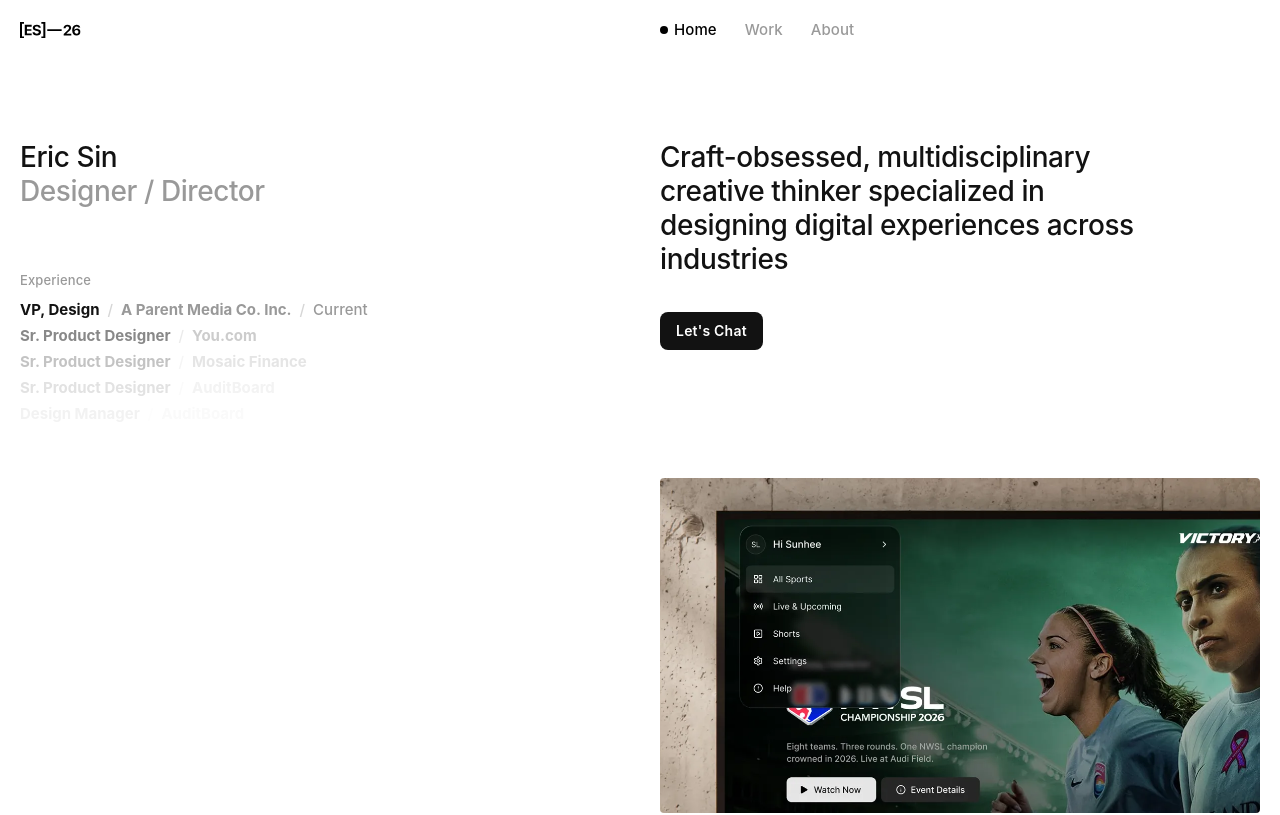
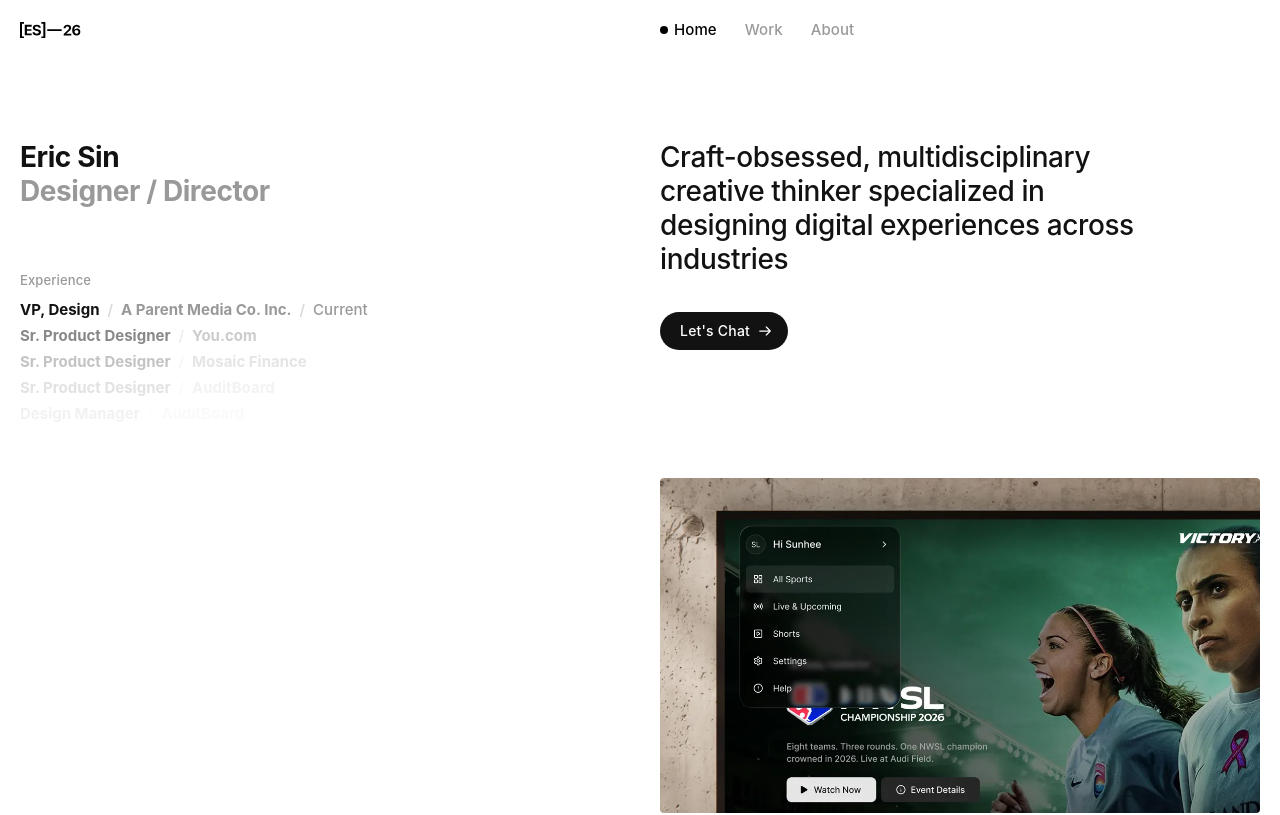
Before and after one commit to imericsin/ericsin, a React (Vite) app: page / in a window 1280 px wide. Shown: the top 815 px of the page. Built offline with nearby package versions, Linux system fonts and the light colour scheme; a web font is replaced by a local one.

Commit message:
feat: CTA button with Lottie arrow on hover, pill shape, semibold restored for hero name/title

```diff
--- a/package.json
+++ b/package.json
@@ -15,6 +15,7 @@
   "dependencies": {
     "cmdk": "^1.1.1",
     "gray-matter": "^4.0.3",
+    "lottie-react": "^2.4.1",
     "react": "^19.2.7",
     "react-dom": "^19.2.7",
     "react-markdown": "^10.1.0",
--- a/src/pages/Home.tsx
+++ b/src/pages/Home.tsx
@@ -1,7 +1,50 @@
-import { useEffect, useState } from 'react'
+import { useEffect, useRef, useState } from 'react'
 import { Link } from 'react-router-dom'
+import Lottie, { type LottieRefCurrentProps } from 'lottie-react'
 import Card from '../components/Card'
 import { useWorkIndex } from '../hooks/useWorkIndex'
+
+const ARROW_STATIC = (
+  <svg width="14" height="14" viewBox="0 0 14 14" fill="none" xmlns="http://www.w3.org/2000/svg">
+    <path d="M7.82227 2.5815C8.06634 2.33742 8.46198 2.33742 8.70605 2.5815L12.6836 6.55806C12.9277 6.80214 12.9277 7.19875 12.6836 7.44282L8.70605 11.4194C8.46198 11.6635 8.06634 11.6635 7.82227 11.4194C7.57819 11.1753 7.57819 10.7797 7.82227 10.5356L10.7324 7.62544H1.75781C1.41263 7.62544 1.13281 7.34562 1.13281 7.00044C1.13281 6.65526 1.41263 6.37544 1.75781 6.37544H10.7324L7.82227 3.46528C7.57819 3.22121 7.57819 2.82557 7.82227 2.5815Z" fill="white"/>
+  </svg>
+)
+
+function CtaButton() {
+  const [hovered, setHovered] = useState(false)
+  const [animData, setAnimData] = useState<object | null>(null)
+  const lottieRef = useRef<LottieRefCurrentProps>(null)
+
+  useEffect(() => {
+    fetch('/assets/arrow-lottie.json').then(r => r.json()).then(setAnimData)
+  }, [])
+
+  useEffect(() => {
+    if (!lottieRef.current) return
+    if (hovered) {
+      lottieRef.current.goToAndPlay(0)
+    } else {
+      lottieRef.current.stop()
+    }
+  }, [hovered])
+
+  return (
+    <a
+      className="home-cta-btn"
+      href="mailto:eric@2717.design"
+      onMouseEnter={() => setHovered(true)}
+      onMouseLeave={() => setHovered(false)}
+    >
+      <span className="home-cta-label">Let's Chat</span>
+      <span className="home-cta-icon">
+        {animData && hovered
+          ? <Lottie lottieRef={lottieRef} animationData={animData} loop={false} autoplay style={{ width: 14, height: 14 }} />
+          : ARROW_STATIC
+        }
+      </span>
+    </a>
+  )
+}
 
 function useAnaheimTime() {
   const [time, setTime] = useState('')
@@ -127,7 +170,7 @@ export default function Home() {
             Craft-obsessed, multidisciplinary creative thinker specialized in designing digital experiences across industries
           </p>
           <div className="anim" style={{ animationDelay: '0.2s' }}>
-            <a className="home-cta-btn" href="mailto:eric@2717.design">Let's Chat</a>
+            <CtaButton />
           </div>
         </div>
 
--- a/src/styles/globals.css
+++ b/src/styles/globals.css
@@ -287,8 +287,8 @@ body {
 .hero-text--stack .hero-name { color: var(--system-hero-secondary); }
 .hero-text--stack .hero-bio { flex: none; width: 100%; max-width: 420px; }
 .hero-left { display: flex; flex-direction: column; flex: 0 0 calc(50% - 4px); }
-.hero-name  { font-size: var(--type-display-size); font-weight: var(--type-display-weight); line-height: var(--type-display-lh); letter-spacing: var(--type-display-ls); color: var(--system-hero-primary); white-space: nowrap; }
-.hero-title { font-size: var(--type-display-size); font-weight: var(--type-display-weight); line-height: var(--type-display-lh); letter-spacing: var(--type-display-ls); color: var(--system-hero-secondary); white-space: nowrap; }
+.hero-name  { font-size: var(--type-display-size); font-weight: 700; line-height: var(--type-display-lh); letter-spacing: var(--type-display-ls); color: var(--system-hero-primary); white-space: nowrap; }
+.hero-title { font-size: var(--type-display-size); font-weight: 700; line-height: var(--type-display-lh); letter-spacing: var(--type-display-ls); color: var(--system-hero-secondary); white-space: nowrap; }
 .hero-bio   { font-size: var(--type-display-size); font-weight: var(--type-display-weight); line-height: var(--type-display-lh); letter-spacing: var(--type-display-ls); color: var(--system-hero-primary); flex: 1 1 0; min-width: 0; }
 
 /* ─── Home layout ────────────────────────────────── */
@@ -333,19 +333,22 @@ body {
 .home-cta-btn {
   display: inline-flex;
   align-items: center;
-  justify-content: center;
-  background: var(--system-body-primary);
-  color: var(--system-background-1);
+  gap: 4px;
+  background: var(--component-fg-1);
+  color: #ffffff;
+  padding: 10px 16px 10px 20px;
+  border-radius: 100px;
+  white-space: nowrap;
+  text-decoration: none;
+}
+.home-cta-label {
   font-size: 0.875rem;
-  font-weight: 600;
-  line-height: 1.286;
+  font-weight: 500;
+  line-height: 18px;
   letter-spacing: 0.015em;
-  padding: 10px 16px;
-  border-radius: 8px;
-  white-space: nowrap;
-  transition: opacity 150ms ease;
+  padding-right: 4px;
 }
-.home-cta-btn:hover { opacity: 0.8; }
+.home-cta-icon { display: flex; align-items: center; width: 14px; height: 14px; flex-shrink: 0; }
 
 .home-cards { display: flex; flex-direction: column; gap: 40px; }
 
```
Also changed, not shown: public/assets/arrow-lottie.json (added, +1 -0 lines), 1 other file (tests, documents, lock files or other folders).
